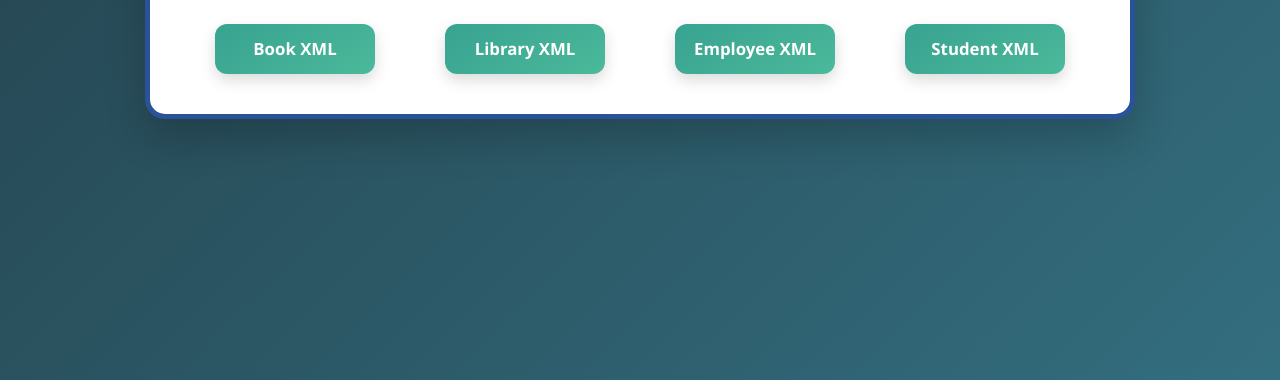
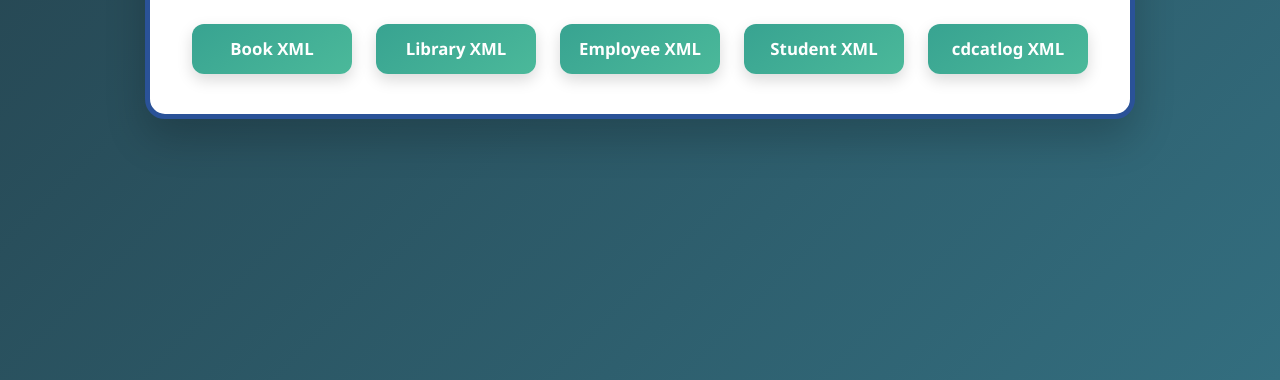
Before and after one commit to Sanika2805/WebDevelopment, a plain HTML site: page xml/index3.html in a window 1280 px wide. Shown: the part 420-800 px from the top of the page. Drawn offline with Linux system fonts and the light colour scheme.

Commit message:
Update index3.html

```diff
--- a/xml/index3.html
+++ b/xml/index3.html
@@ -77,6 +77,7 @@
       <a href="library.xml" class="btn">Library XML</a>
       <a href="employees.xml"class="btn">Employee XML</a>
       <a href="students.xml" class="btn">Student XML</a>
+      <a href="cdcatlog.xml" class="btn">cdcatlog XML</a>
 
     </div>
   </div>
```
